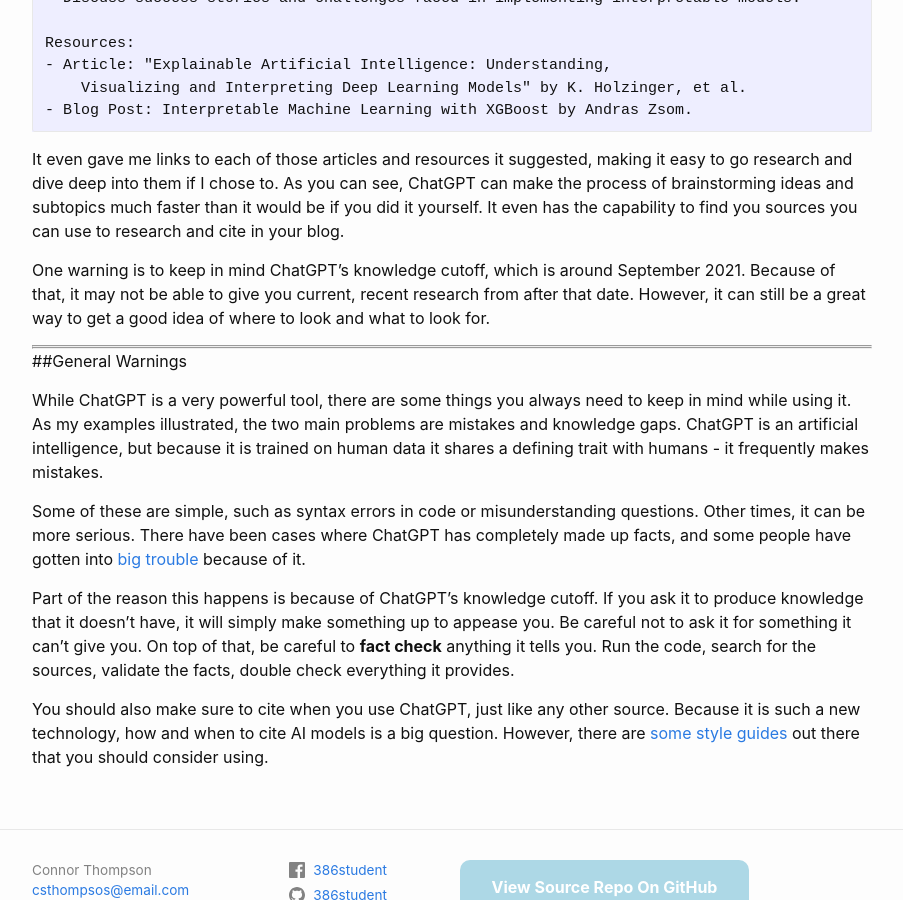
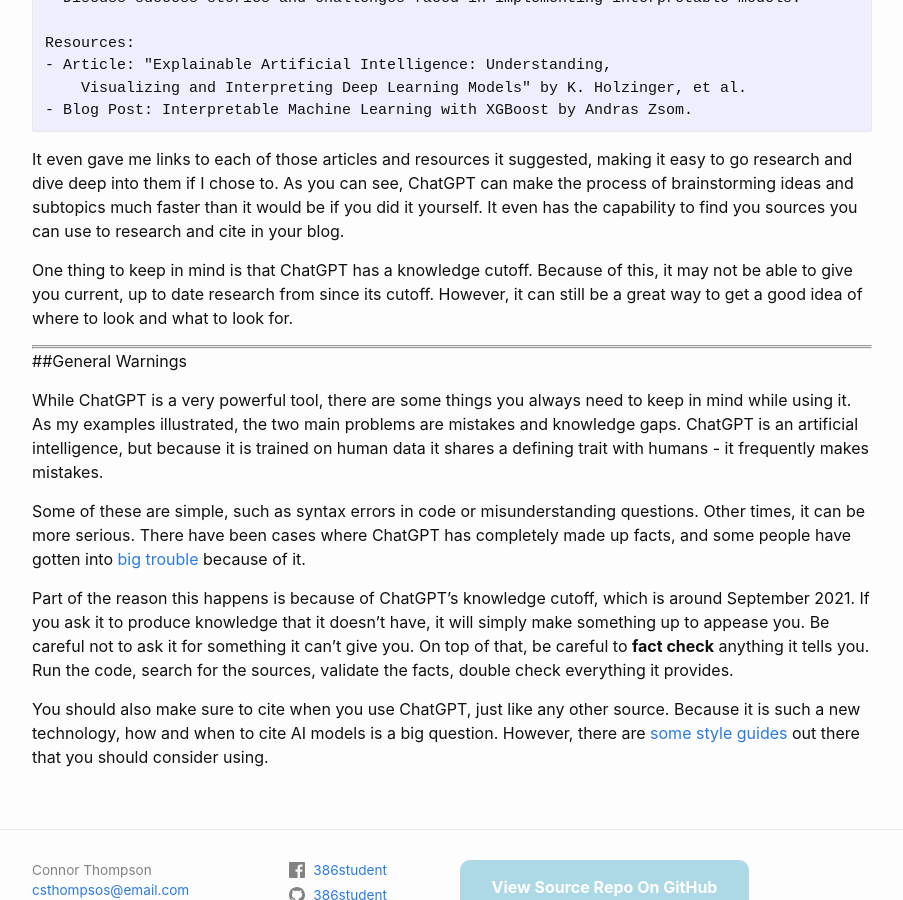
Before and after one commit to csthomps/s386-blog, a Jekyll site: the page built from _posts/2023-09-01-first-post.md, in a window 1280 px wide and 900 px high, scrolled down 6080 px. Shown: the whole window, without its empty margins (188-1091 px from the left). Built offline with Jekyll 4.4.1, drawn with Linux system fonts in a browser that asks for light colours; comment, search, counter and statistics services are not loaded.

Commit message:
small changes

````diff
--- a/_posts/2023-09-01-first-post.md
+++ b/_posts/2023-09-01-first-post.md
@@ -248,7 +248,7 @@ Resources:
 ```
 It even gave me links to each of those articles and resources it suggested, making it easy to go research and dive deep into them if I chose to.  As you can see, ChatGPT can make the process of brainstorming ideas and subtopics much faster than it would be if you did it yourself.  It even has the capability to find you sources you can use to research and cite in your blog.
 
-One warning is to keep in mind ChatGPT's knowledge cutoff, which is around September 2021.  Because of that, it may not be able to give you current, recent research from after that date.  However, it can still be a great way to get a good idea of where to look and what to look for.
+One thing to keep in mind is that ChatGPT has a knowledge cutoff.  Because of this, it may not be able to give you current, up to date research from since its cutoff.  However, it can still be a great way to get a good idea of where to look and what to look for.
 
 ---
 ---
````
Also changed, not shown: other parts of _posts/2023-09-01-first-post.md (+1 -1 lines).
